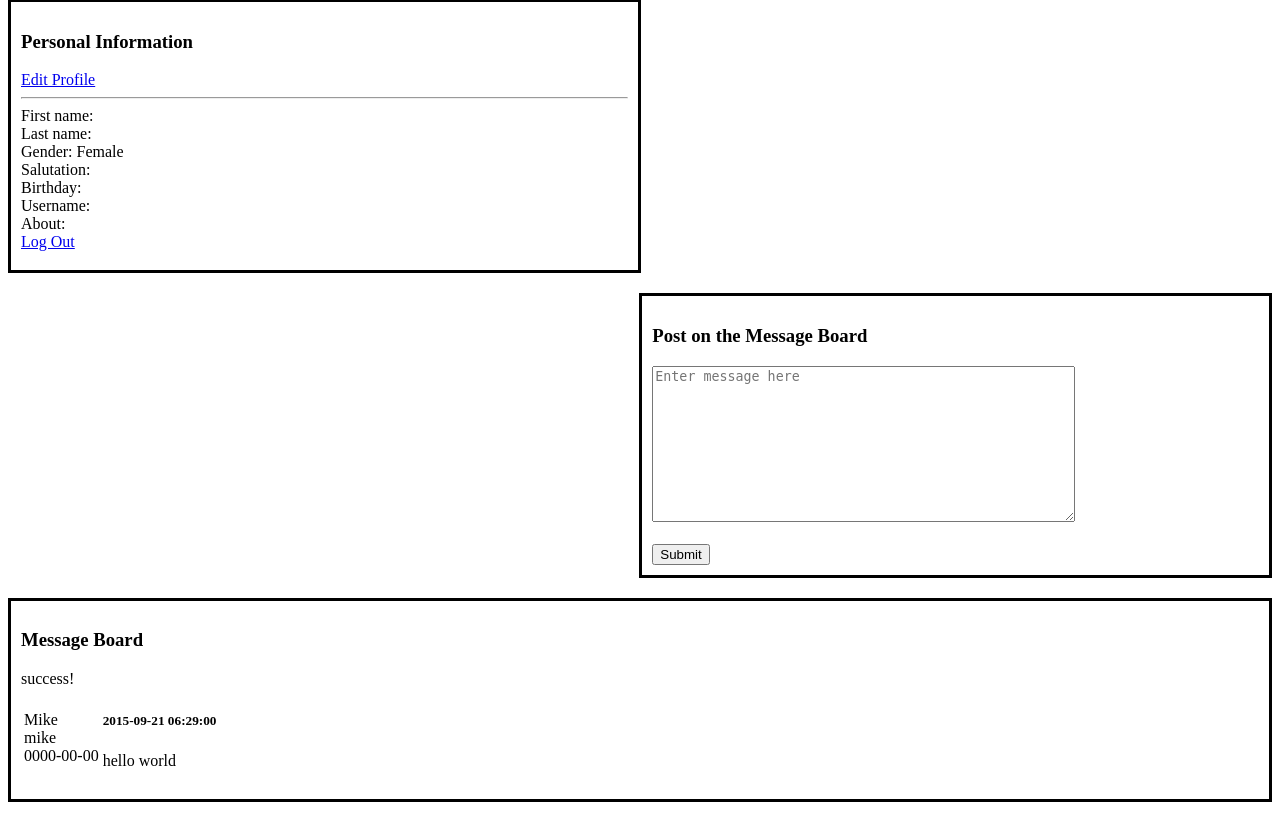
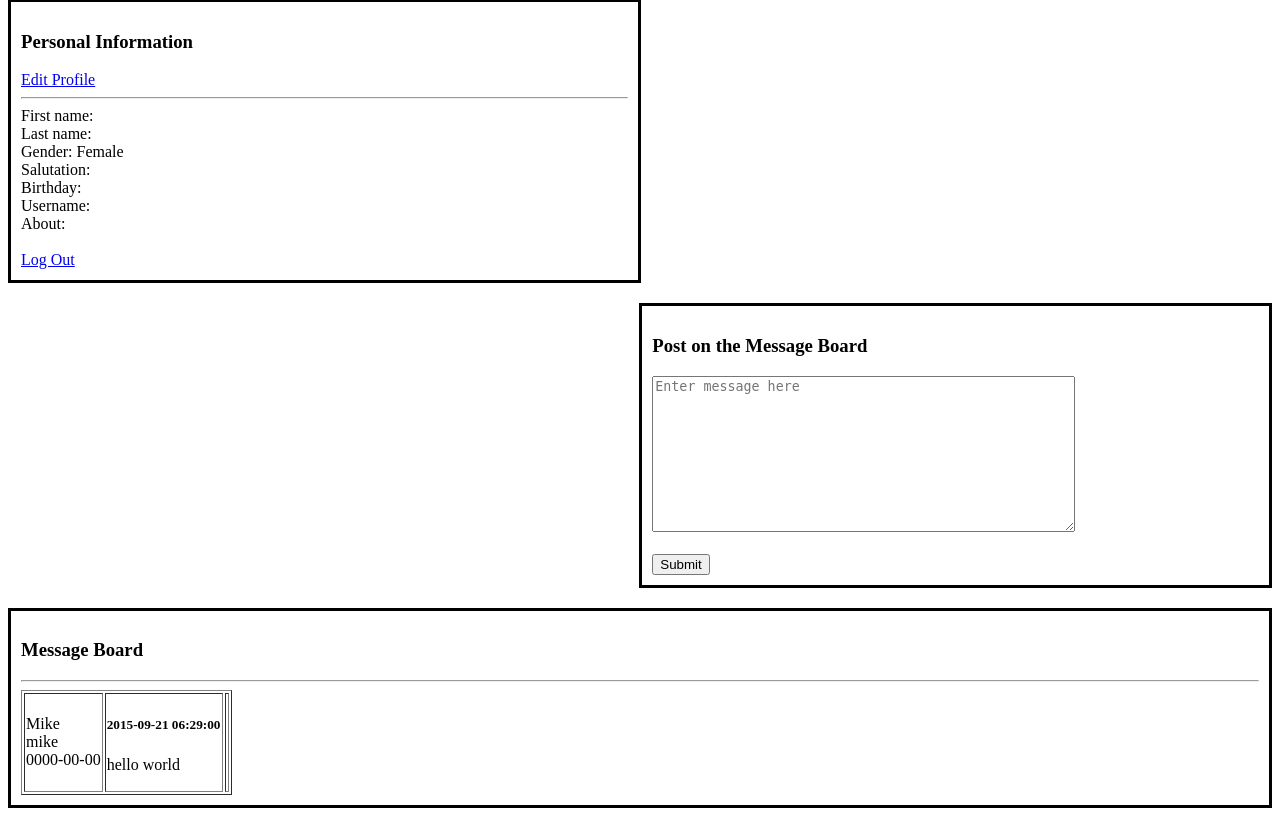
Before and after one commit to mikedayupay03/secudevOne, a PHP site: page /logged.php in a window 1280 px wide. Shown: the part 129-945 px from the top of the page. Run offline with PHP 8.4, Linux system fonts and the light colour scheme; the visitor is signed in with stand-in values (Sample User, id 1); data comes from the database, SQL or seed files in the repository; some libraries are stand-ins or nearby versions.

Commit message:
fixed table and interface

```diff
--- a/css/landing-page.css
+++ b/css/landing-page.css
@@ -9,7 +9,7 @@
   height: 30%;
   width: 48%;
   padding: 10px;
-  padding-bottom: 19px;
+  padding-bottom: 11px;
   border-style: solid;
   border-color: #000;
   margin-bottom: 20px;
--- a/getmessages.php
+++ b/getmessages.php
@@ -17,14 +17,14 @@
   $getMessageQuery = "SELECT u.first_name, u.username, u.date_joined, m.message, m.date_posted, m.message_id FROM message_board AS m, userdb AS u WHERE u.user_id = m.user_id ORDER BY m.date_posted DESC LIMIT 10";
   $rs = mysql_query($getMessageQuery);
   $messages = mysql_fetch_row($rs);
-  if($messages) {
-    echo "success!";
-  }else {
-    echo mysql_error();
-  }
+  // if($messages) {
+  //   echo "success!";
+  // }else {
+  //   echo mysql_error();
+  // }
 
 
-  echo "<table>";
+  echo "<table border = '1' col = >";
   while ($messages = mysql_fetch_row($rs)) {
     echo "<tr>
     <td>";
@@ -45,7 +45,7 @@
 		echo "<td>";
 		echo "<a href='logged.php?message_id=".$messages[5]."'" ?> onclick="return confirm('Are you sure you want to delete this message?')";<?php echo "><button class='btn' type='button'><strong><center>Delete</center></strong></button></a>";
 	}
-	echo "</td>";
+	  echo "</td>";
     echo "</tr>";
 
   }
--- a/logged.php
+++ b/logged.php
@@ -93,7 +93,7 @@
 			if ($row[9] == 1) {
 			 echo "<br><a href=admin.php>Admin User Registration Page</a>";
 			}
-			echo "<br><a href=logout.php>Log Out</a>";
+			echo "<br><br><a href=logout.php>Log Out</a>";
 			?>
 
 		</div>
@@ -110,6 +110,7 @@
 
 		<div class="message_board">
 			<h3>Message Board</h3>
+			<hr>
 			<div id="message_container">
 
 			</div>
```
